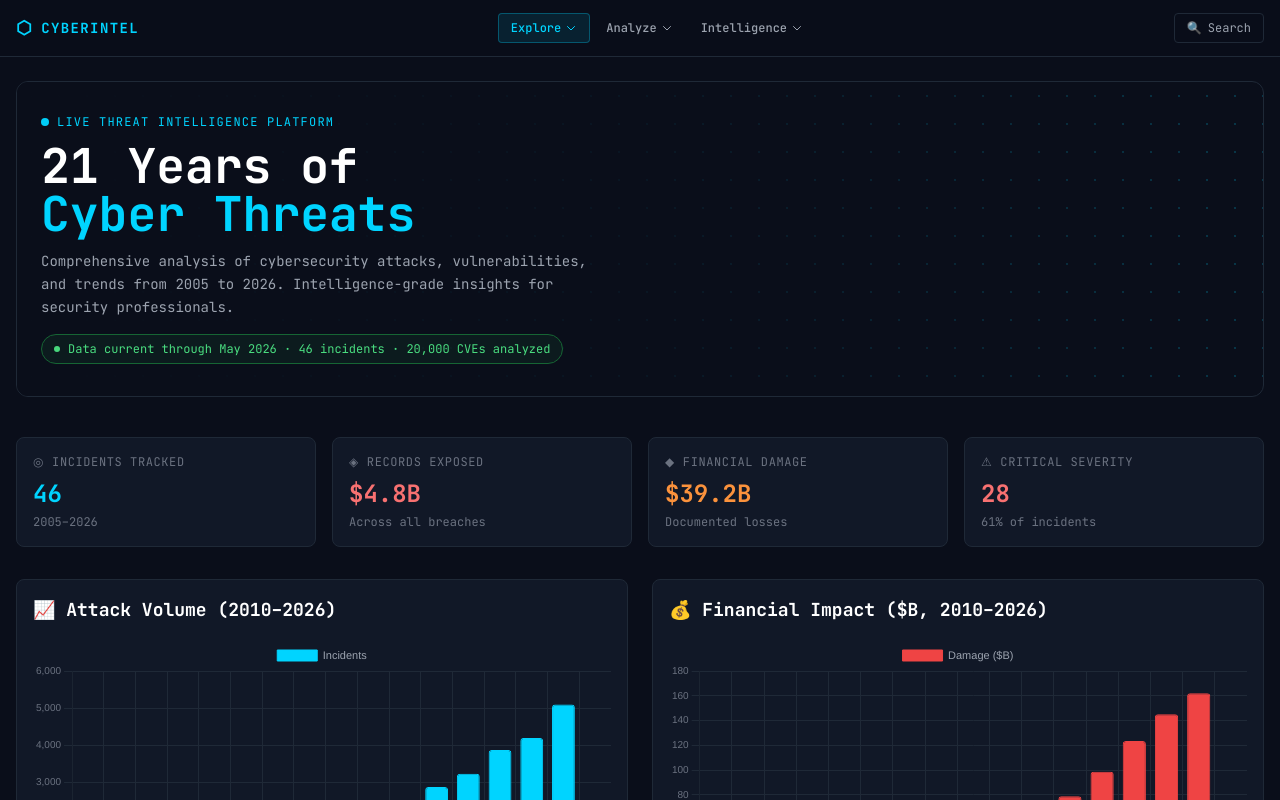
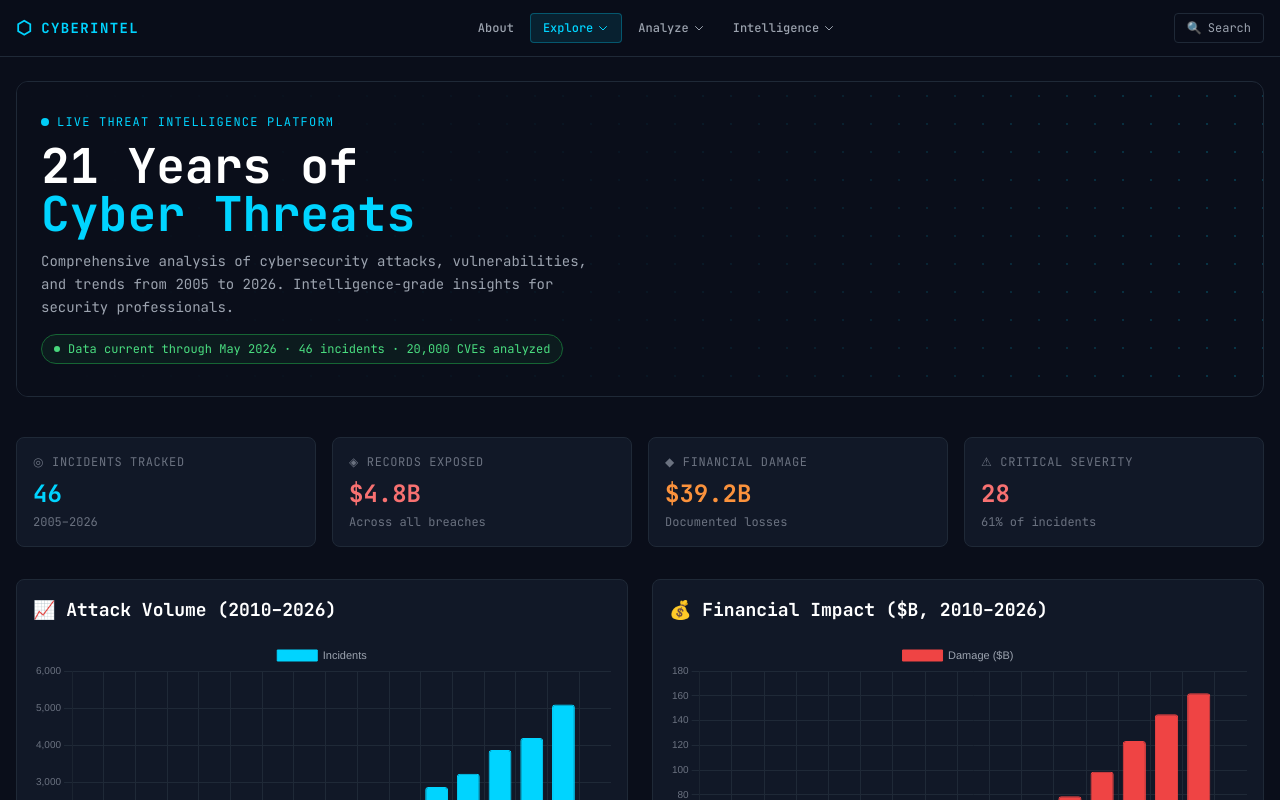
Before and after one commit to somil149/cyberintel, a Next.js app: page / in a window 1280 px wide. Shown: the top 800 px of the page. Built offline with nearby package versions, Linux system fonts and the light colour scheme.

Commit message:
refactor: move About link to standalone position before menus

```diff
--- a/src/components/Nav.tsx
+++ b/src/components/Nav.tsx
@@ -10,7 +10,6 @@ const GROUPS = [
       { href: '/timeline', label: 'Timeline', desc: '21-year attack history' },
       { href: '/story', label: 'Story Mode', desc: 'Year-by-year narrative' },
       { href: '/bookmarks', label: 'Bookmarks', desc: 'Your saved incidents' },
-      { href: '/about', label: 'About', desc: 'About CyberIntel & creator' },
     ],
   },
   {
@@ -107,6 +106,14 @@ export default function Nav() {
 
         {/* Desktop dropdowns */}
         <div className="hidden md:flex items-center gap-1">
+          <Link href="/about"
+            className={`px-3 py-1.5 rounded text-xs font-medium transition-colors ${
+              pathname === '/about'
+                ? 'bg-cyber-accent/10 text-cyber-accent border border-cyber-accent/30'
+                : 'text-gray-400 hover:text-white'
+            }`}>
+            About
+          </Link>
           {GROUPS.map(g => <Dropdown key={g.label} group={g} pathname={pathname} />)}
         </div>
 
@@ -130,6 +137,12 @@ export default function Nav() {
       {/* Mobile menu — grouped */}
       {mobileOpen && (
         <div className="md:hidden border-t border-cyber-border bg-cyber-surface max-h-[80vh] overflow-y-auto">
+          <Link href="/about" onClick={() => setMobileOpen(false)}
+            className={`flex items-center gap-2 px-4 py-3 border-b border-cyber-border ${
+              pathname === '/about' ? 'text-cyber-accent bg-cyber-accent/5' : 'text-gray-300'
+            }`}>
+            <span className="text-sm font-medium">About</span>
+          </Link>
           {GROUPS.map(g => (
             <div key={g.label}>
               <div className="px-4 py-2 text-[10px] text-gray-500 uppercase tracking-widest font-bold bg-cyber-bg/50">
```
